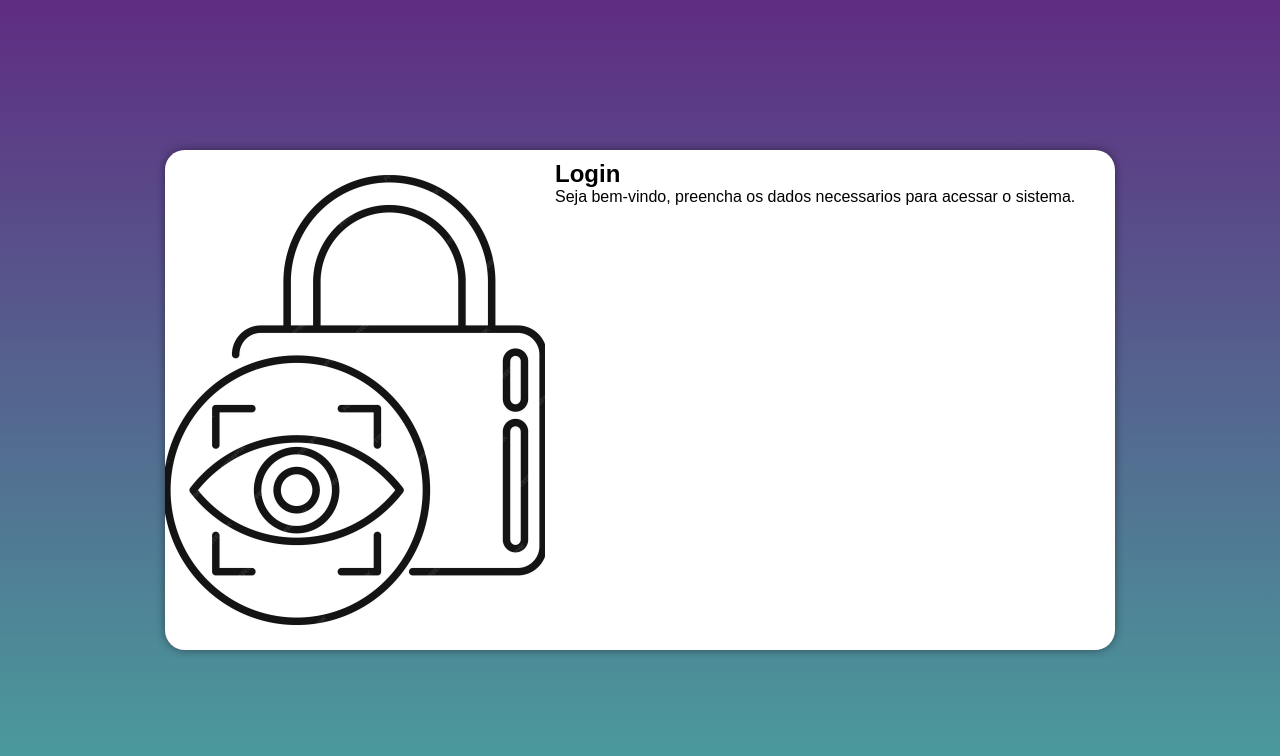
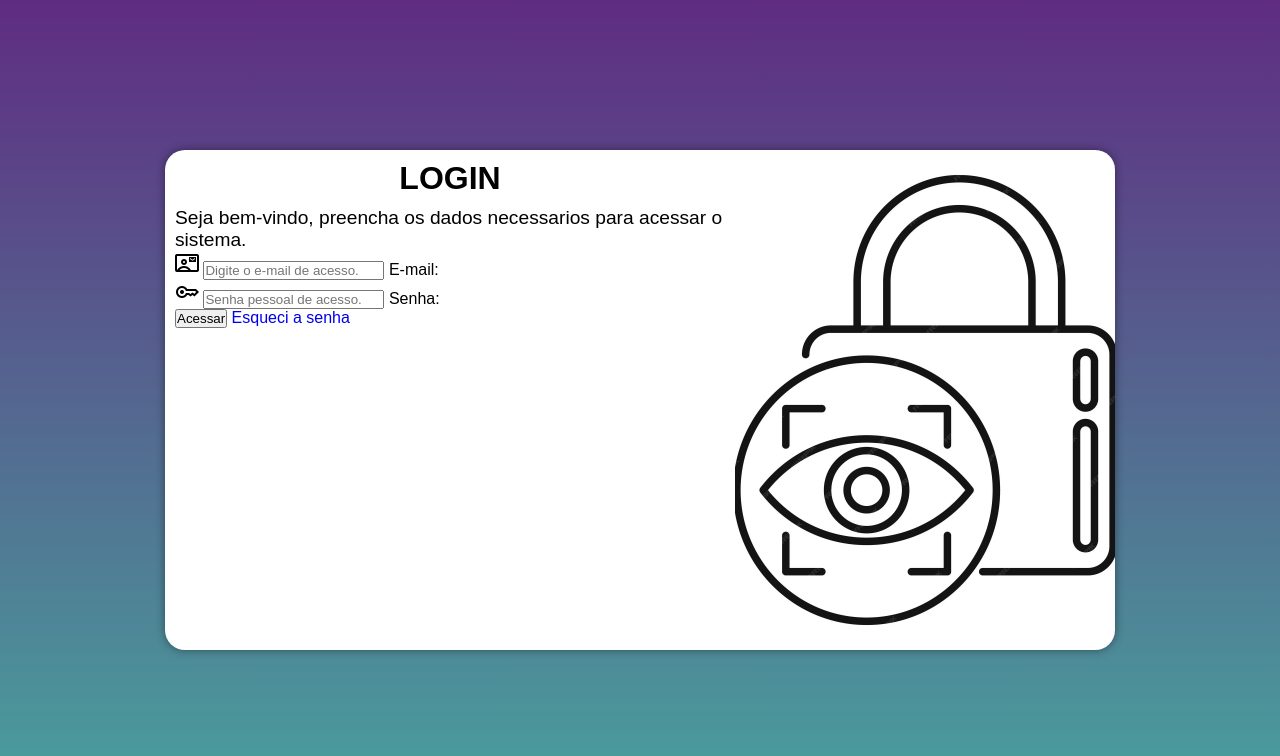
Before and after one commit to OMiqueias/projetoLogin, a plain HTML site: page index.html in a window 1280 px wide. Drawn offline with nearby package versions, Linux system fonts and the light colour scheme.

Commit message:
versao 0.3.1
Inicio da configuração do formulario.
Adição de botões e icones.

```diff
--- a/css/estilo.css
+++ b/css/estilo.css
@@ -54,3 +54,13 @@ section#iLogin > div#iImagem {
     display: block;
     padding: 10px;
 }
+
+div#iFormulario > h1{
+    text-align: center;
+    text-transform: uppercase;
+    margin-bottom: 10px;
+}
+
+div#iFormulario p{
+    font-size: 0.8em;
+}
--- a/css/mediaQuerries.css
+++ b/css/mediaQuerries.css
@@ -22,13 +22,13 @@ Grandes telas: Igual ou maiores que 1200px.
         width: 80vw;
     }
 
-    section#iLogin>div#iImagem {
+    section#iLogin > div#iImagem {
         float: left;
         width: 30%;
         height: 100%;
     }
 
-    section#iLogin>div#iFormulario {
+    section#iLogin > div#iFormulario {
         float: right;
         width: 70%;
     }
@@ -45,13 +45,24 @@ Grandes telas: Igual ou maiores que 1200px.
     }
 
     section#iLogin > div#iImagem{
-        float: left;
+        float: right;
         width: 40%;
         height: 100%;
     }
 
     section#iLogin > div#iFormulario{
-        float: right;
+        float: left;
         width: 60%;
     }
+
+    div#iFormulario > h1{
+        font-size: 2em;
+        text-align: center;
+        text-transform: uppercase;
+        margin-bottom: 10px;
+    }
+
+    div#iFormulario p{
+        font-size: 1.2em;
+    }
 }
--- a/index.html
+++ b/index.html
@@ -7,6 +7,8 @@
     <title>Acesso| Sistema</title>
     <link rel="stylesheet" href="css/estilo.css">
     <link rel="stylesheet" href="css/mediaQuerries.css">
+    <link rel="stylesheet"
+        href="https://fonts.googleapis.com/css2?family=Material+Symbols+Outlined:opsz,wght,FILL,GRAD@20..48,100..700,0..1,-50..200" />
 </head>
 
 <body>
@@ -17,8 +19,25 @@
             <div id="iFormulario">
                 <h1>Login</h1>
                 <p>Seja bem-vindo, preencha os dados necessarios para acessar o sistema.</p>
-                <form action="login.php" method="post">
-
+                <form action="login.php" method="post" autocomplete="on">
+                    <div class="divCampo">
+                        <span class="material-symbols-outlined">
+                            contact_mail
+                        </span>
+                        <input type="email" name="email" id="iEmail" placeholder="Digite o e-mail de acesso."
+                            autocomplete="email" required>
+                        <label for="iEmail">E-mail:</label>
+                    </div>
+                    <div class="divCampo">
+                        <span class="material-symbols-outlined">
+                            key
+                        </span>
+                        <input type="password" name="senha" id="iSenha" placeholder="Senha pessoal de acesso."
+                            autocomplete="current-password" required minlength="8" maxlength="25">
+                        <label for="iSenha">Senha:</label>
+                    </div>
+                    <input type="submit" value="Acessar">
+                    <a href="#">Esqueci a senha</a>
                 </form>
             </div>
         </section>
```
